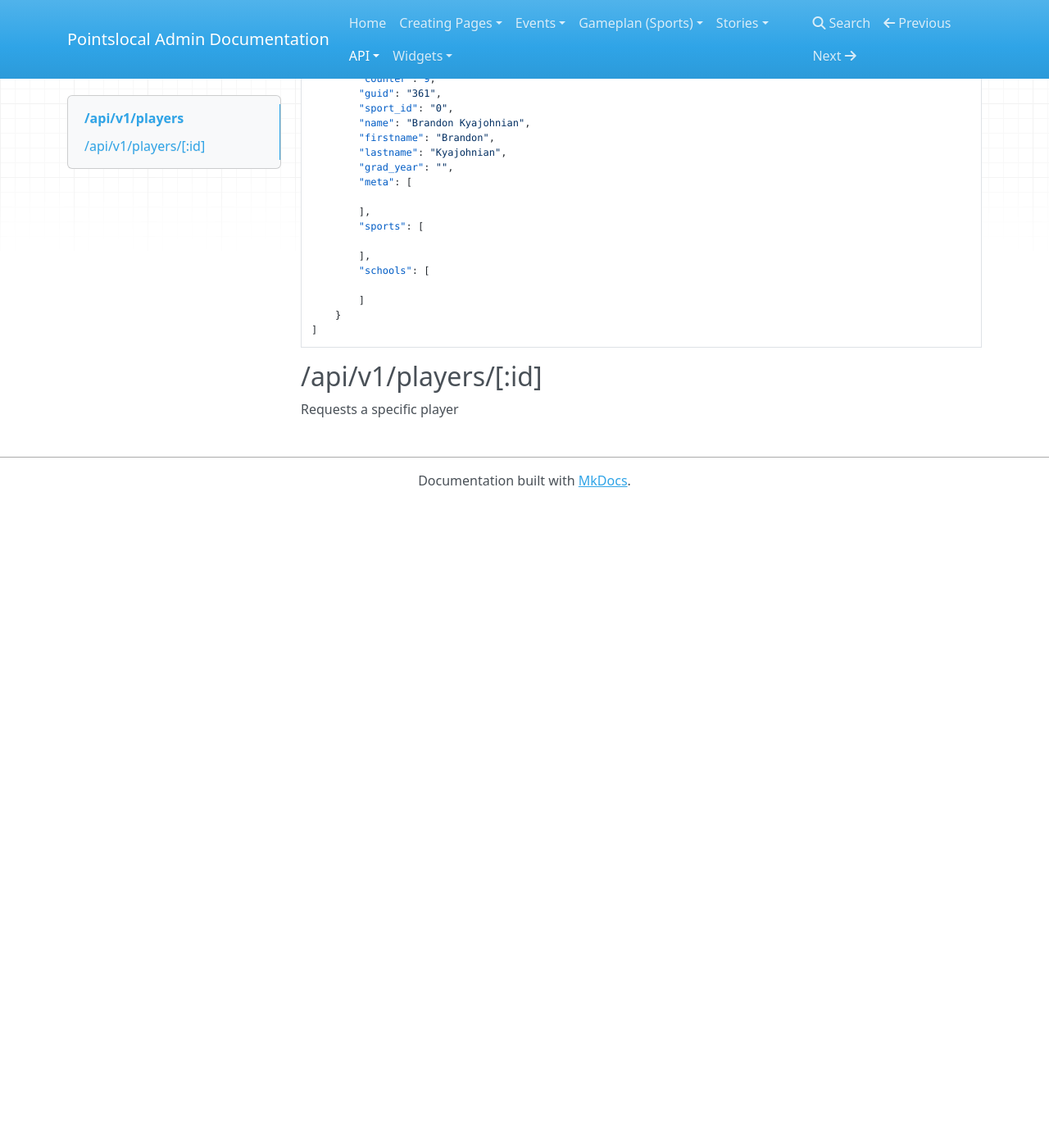
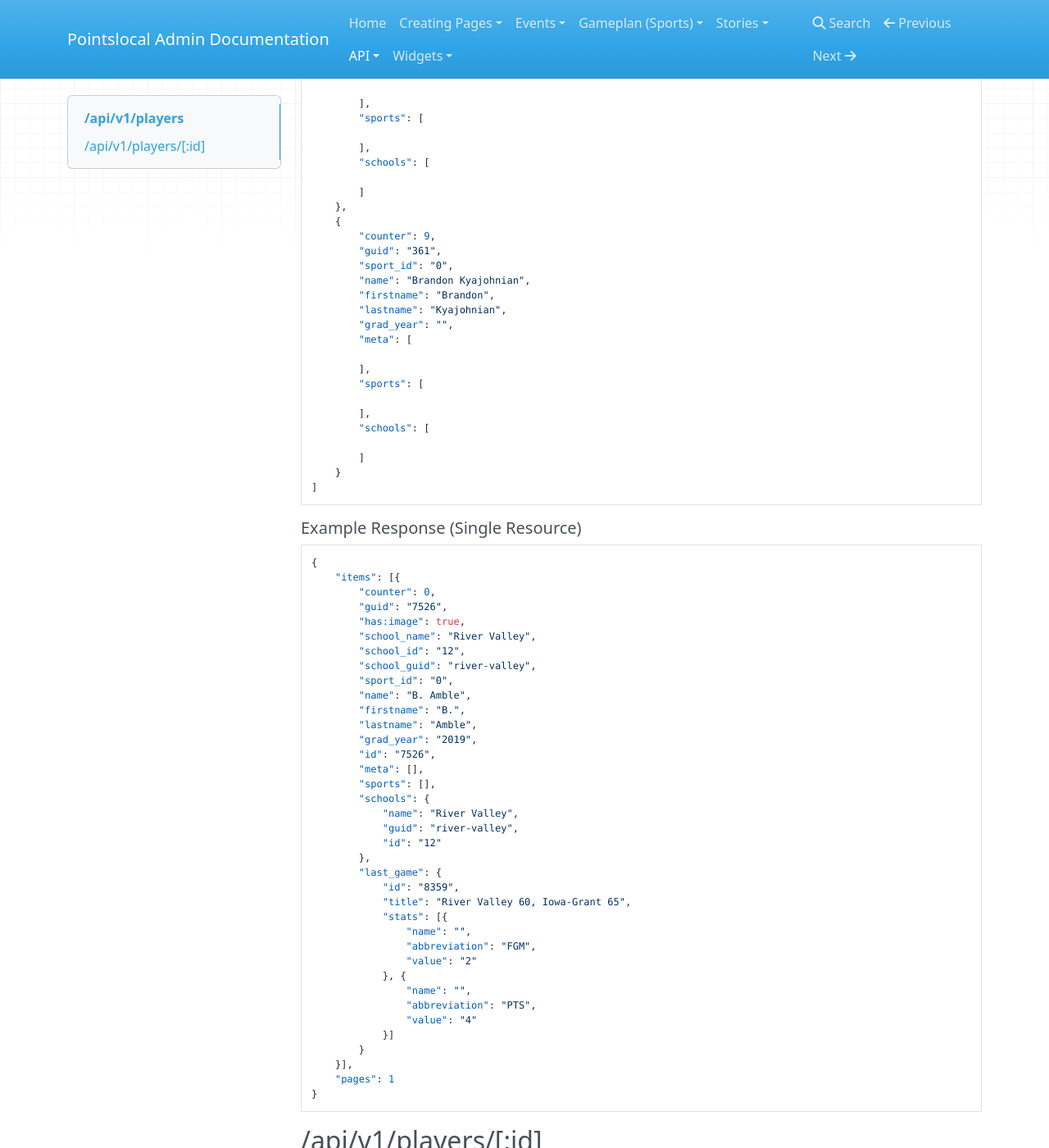
Before and after one commit to pointslocal/admin-docs, an MkDocs documentation site: the page built from docs/api_stats_players.md, in a window 1280 px wide and 1400 px high, scrolled down 3468 px. Shown: the whole window at 82% size. Built offline with MkDocs 1.6.1, drawn with Linux system fonts in a browser that asks for light colours; nearby versions of some CDN libraries; old or Windows-style settings are respelled for this version of MkDocs; before the commit the page ends 4082 px from its top, so only the background shows below that; some of the changed text lies outside the part shown.

Commit message:
Adds new player info

````diff
--- a/docs/api_stats_players.md
+++ b/docs/api_stats_players.md
@@ -10,11 +10,19 @@
 ##### Response Parameters
 - **guid** ``` string ``` - Player's GUID
 - **name** ``` string ``` - Player's full name
+- **has_image** ```bool``` - True if player has image
 - **firstname** ``` string ``` - Player's first name
 - **lastname** ``` string ``` - Player's last name
 - **schools** ``` array ``` - Schools to which player belongs
 - **meta** ``` array ``` - An array of player metadata
 - **sports** ``` array ``` - List of sports the player is connected
+- **last_game** - (If single resource)
+    - id ```int``` - Game ID
+    - title ```string``` - Game title in Away Name Away Score, Home Name, Home Score
+    - stats ```array``` - List of stats from last game
+        - name ```string``` - Stat name
+        - abbrevation ```string``` - Stat abbreviation
+        - value ```float``` - Stat value
 
 ##### Example Response
 ``` json
@@ -202,5 +210,46 @@
 ]
 ```
 
+##### Example Response (Single Resource)
+```json
+{
+    "items": [{
+        "counter": 0,
+        "guid": "7526",
+        "has:image": true,
+        "school_name": "River Valley",
+        "school_id": "12",
+        "school_guid": "river-valley",
+        "sport_id": "0",
+        "name": "B. Amble",
+        "firstname": "B.",
+        "lastname": "Amble",
+        "grad_year": "2019",
+        "id": "7526",
+        "meta": [],
+        "sports": [],
+        "schools": {
+            "name": "River Valley",
+            "guid": "river-valley",
+            "id": "12"
+        },
+        "last_game": {
+            "id": "8359",
+            "title": "River Valley 60, Iowa-Grant 65",
+            "stats": [{
+                "name": "",
+                "abbreviation": "FGM",
+                "value": "2"
+            }, {
+                "name": "",
+                "abbreviation": "PTS",
+                "value": "4"
+            }]
+        }
+    }],
+    "pages": 1
+}
+```
+
 ## /api/v1/players/[:id]
 Requests a specific player
````
Also changed, not shown: docs/gameplan_home.md (+9 -1 lines).
